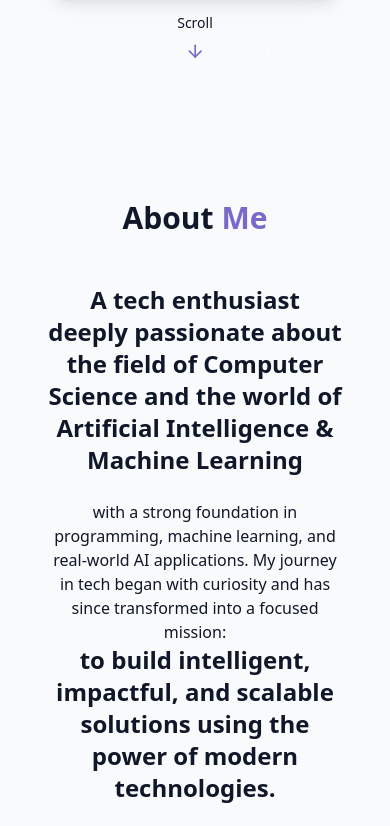
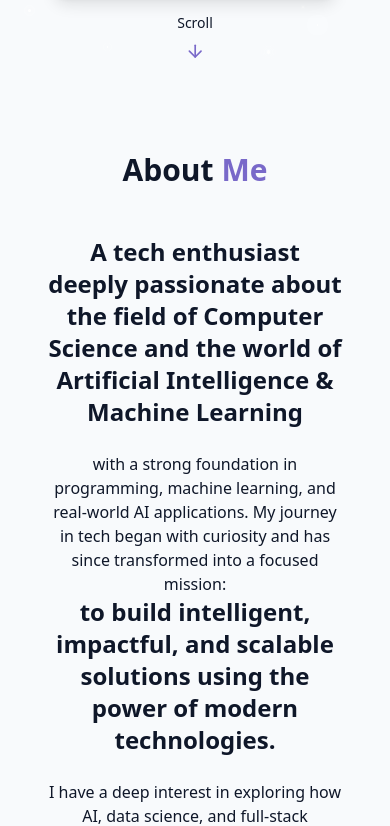
Before and after one commit to jadonvansh2005/My-react-portfolio, a React (Vite) app: page / in a window 390 px wide. Shown: the part 740-1566 px from the top of the page. Built offline with nearby package versions, Linux system fonts and the light colour scheme.

Commit message:
Update AboutSection.jsx

```diff
--- a/src/components/AboutSection.jsx
+++ b/src/components/AboutSection.jsx
@@ -2,7 +2,7 @@
 
 export const AboutSection = () => {
   return (
-    <section id="about" className="py-24 px-4 relative">
+    <section id="about" className="py-12 sm:py-16 md:py-24 px-4">
       {" "}
       <div className="container mx-auto max-w-5xl">
         <h2 className="text-3xl md:text-4xl font-bold mb-12 text-center">
```
